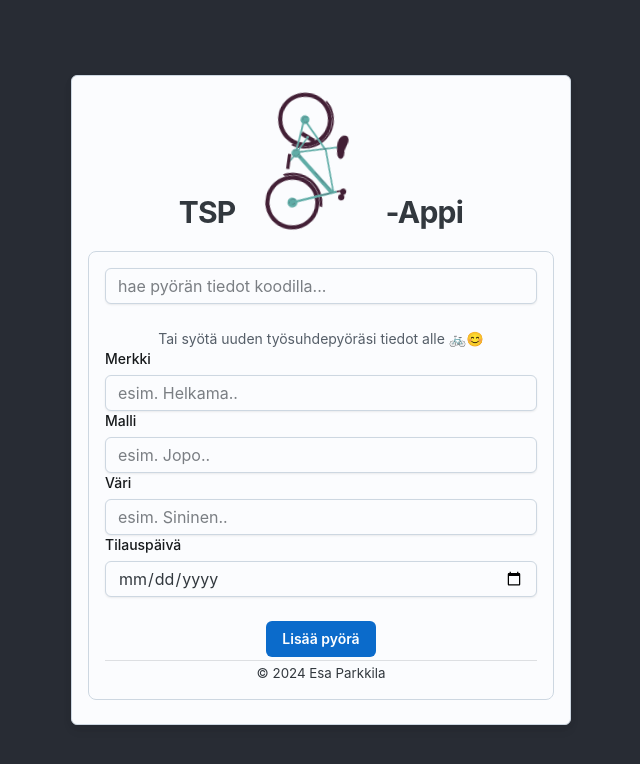
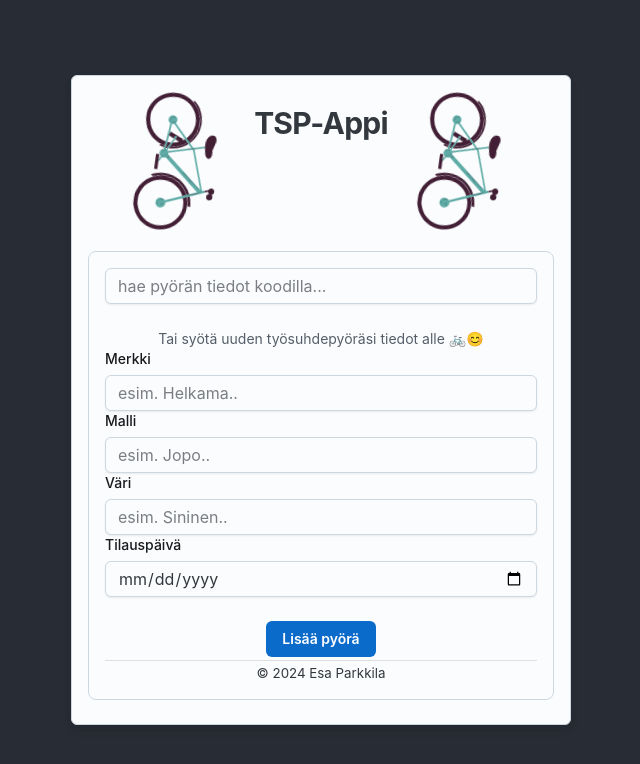
Before and after one commit to Zaiban/fullstack-demo, a React (Create React App) app in the folder frontend/: page / in a window 1280 px wide. Shown: the top 764 px of the page, without its empty margins (319-959 px from the left). Built offline with nearby package versions, Linux system fonts and the light colour scheme.

Commit message:
UI updates

```diff
--- a/frontend/src/App.css
+++ b/frontend/src/App.css
@@ -5,6 +5,11 @@
 .App-logo {
   height: 15vmin;
   pointer-events: none;
+}
+
+.App-title {
+  margin: '0 1em';
+  vertical-align: top;
 }
 
 @media (prefers-reduced-motion: no-preference) {
--- a/frontend/src/App.js
+++ b/frontend/src/App.js
@@ -28,9 +28,11 @@ function App() {
             variant="outlined"
           >
             <Typography color="black" level="h2" variant="plain">
-              TSP
-              <img src={logo} className="App-logo" alt="logo" />
-              -Appi
+              <img src={logo} className="App-logo" float="left" />
+              <span className="App-title">
+                TSP-Appi
+              </span>
+              <img src={logo} className="App-logo" float="left" />
             </Typography>
             <Welcome />
           </Sheet>
```
